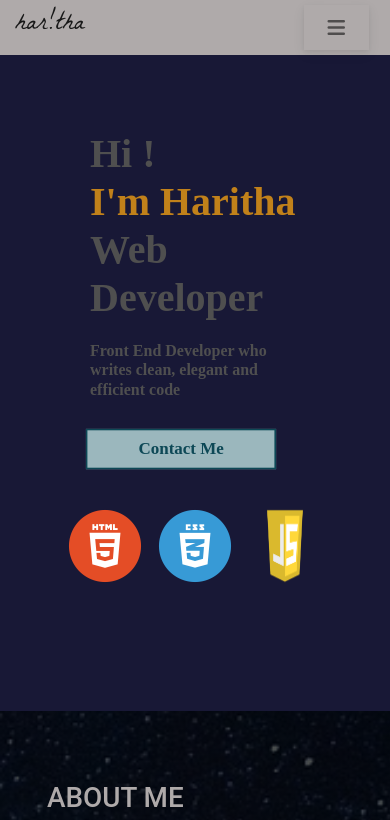
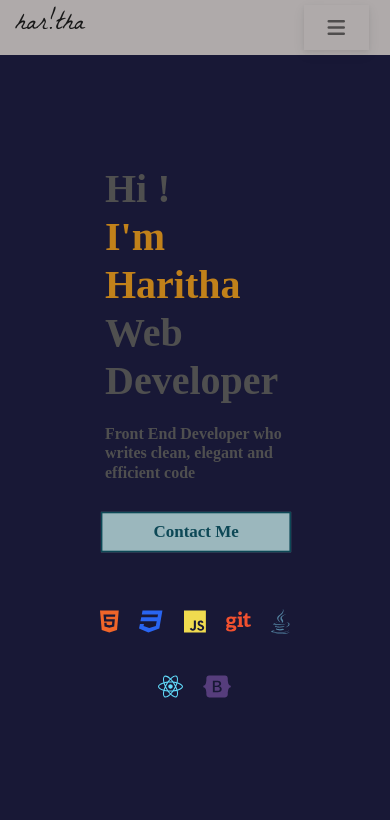
Before and after one commit to HarithaRaghu/Portfolio, a React (Create React App) app: page / in a window 390 px wide. Shown: the top 820 px of the page. Built offline with nearby package versions, Linux system fonts and the light colour scheme.

Commit message:
icons added in home

```diff
--- a/public/index.html
+++ b/public/index.html
@@ -2,7 +2,7 @@
 <html lang="en">
   <head>
     <meta charset="utf-8" />
-    <link rel="icon" href="%PUBLIC_URL%/favicon.ico" />
+    <link rel="icon" href="%PUBLIC_URL%/logoH.png" />
     <meta name="viewport" content="width=device-width, initial-scale=1" />
     <meta name="theme-color" content="#000000" />
     <meta
--- a/src/App.js
+++ b/src/App.js
@@ -1,6 +1,6 @@
 import './App.scss';
 import React from 'react';
-// import {Routes,Route} from 'react-router-dom';
+// import {BrowserRouter as Router,Routes,Route} from 'react-router-dom';
 import Navbar from './components/Navbar'
 import Home from './components/Home'
 import About from './components/About'
--- a/src/components/About/index.scss
+++ b/src/components/About/index.scss
@@ -70,11 +70,11 @@
             &::before{
               content: "";
               display: inline-block;
-              width: 100px;
+              width: 80px;
               color: rgb(188, 58, 58);
               margin-right: 15px;
               border-radius: 1px;
-              border:1px solid
+              border:1px solid;
             }
           }
 
--- a/src/components/Home/index.js
+++ b/src/components/Home/index.js
@@ -1,9 +1,8 @@
 import './index.scss'
 import { Link } from 'react-scroll';
 import { motion } from 'framer-motion';
-import htmlLogo from "../../assets/images/Home/html.png"
-import cssLogo from "../../assets/images/Home/CSS.png"
-import jsLogo from "../../assets/images/Home/JavaScript.png"
+import { FontAwesomeIcon } from '@fortawesome/react-fontawesome';
+import { faHtml5,faCss3,faJava,faJs,faReact,faGit,faBootstrap} from '@fortawesome/free-brands-svg-icons';
 
 const aboutVariants={
   initial:{
@@ -63,10 +62,43 @@ const Home=()=>{
 
 
           </motion.h1>
-            <div className='techstack-img'>
-            <img className='html' alt='htmllogo' src={htmlLogo}></img>
-            <img className='css' alt='csslogo' src={cssLogo}></img>
-            <img className='js' alt='jslogo' src={jsLogo}></img>
+            <div className='techstack-icon'>
+
+             <FontAwesomeIcon
+                  icon={faHtml5}
+                  color=" #F06529"
+                  className="anchor-icon"
+                  />
+                  <FontAwesomeIcon
+                  icon={faCss3}
+                  color="#2965f1"
+                  className="anchor-icon"
+                  />
+                  <FontAwesomeIcon
+                  icon={faJs}
+                  color=" #F0DB4F"
+                  className="anchor-icon"
+                  />
+                  <FontAwesomeIcon
+                  icon={faGit}
+                  color="#F1502F"
+                  className="anchor-icon"
+                  /> <br/><br/>
+                  <FontAwesomeIcon
+                  icon={faJava}
+                  color="#5382A1"
+                  className="anchor-icon"
+                  />
+                  <FontAwesomeIcon
+                  icon={faReact}
+                  color="#61DBFB"
+                  className="anchor-icon"
+                  />
+                  <FontAwesomeIcon
+                  icon={faBootstrap}
+                  color="#563d7c"
+                  className="anchor-icon"
+                  />
             </div>
         </div>
       );
--- a/src/components/Home/index.scss
+++ b/src/components/Home/index.scss
@@ -8,7 +8,7 @@
         font-family: 'Helvetica neu';
         font-weight: bolder;
         font-size: 60px;
-        margin-left: 200px;
+        margin-left: 150px;
         padding: 50px;
 
 
@@ -36,27 +36,16 @@
         }
 
     }
-    .techstack-img {
+    .techstack-icon {
 
-        .html{
-            width: 100px;
-            height: 100px;
-            top: 100px;
-            margin-right: 20px;
+           .anchor-icon{
+              padding: 20px;
+              font-size: 35px;
 
 
-        }
-        .css{
-            width: 100px;
-            height: 100px;
-            top: 50px;
+           }
 
-        }
-        .js{
-            width: 130px;
-            height: 90px;
-            top: 200px;
-        }
+
     }
 
 
@@ -64,30 +53,32 @@
 @media(max-width:768px){
     .text-zone{
 
-        padding: 120px 80px;
+        padding: 140px 80px;;
         flex-direction: column;
         h1{
             font-size: 40px;
             margin-left: 0;
-            padding: 10px;
+            padding: 25px;
 
             .contact-button{
                 margin-left: 35px;
             }
 
         }
-        .techstack-img{
-            display: flex;
-            justify-content: center;
-            align-items: center;
-            margin-top: 20px;
+        .techstack-icon{
+          display: flex;
+          flex-wrap: wrap;
+          justify-content: center;
+          align-items: center;
+          max-width: 400px;
+               .anchor-icon{
+                margin-top: 20px;
+                padding: 10px;
+                font-size: 25px;
 
-        .html,.css,.js{
-                 width: 80px;
-                 height: 80px;
-                 top: 0;
-                 margin: 5px;
-        }
+               }
+
+
     }
     }
 }
--- a/src/components/Projects/index.js
+++ b/src/components/Projects/index.js
@@ -15,16 +15,16 @@ const Projects=()=>{
             <div className='project-container' >
           <div className='projects-1'>
               <h4>Blockchain-Based Government Project Fund Tracking and Management System</h4>
-                <a href="https://link.springer.com/chapter/10.1007/978-981-16-0878-0_38" target='_blank' rel="noreferrer" className='project-link' >Learn more</a>
+                <a href="https://link.springer.com/chapter/10.1007/978-981-16-0878-0_38" target='_blank' rel="noreferrer" className='project-link' >More Details</a>
           </div>
 
           <div className='projects-1'>
                <h4>Responsive Ecommerce Website Using HTML, CSS & JavaScript</h4>
-               <a href="https://github.com/HarithaRaghu?tab=repositories" target='_blank' rel="noreferrer" className='project-link'>Learn more</a>
+               <a href="https://github.com/HarithaRaghu?tab=repositories" target='_blank' rel="noreferrer" className='project-link'>More Details</a>
           </div>
           <div className='projects-1'>
               <h4>Expense Tracker Web Application Using React Js  </h4>
-              <a href="https://github.com/HarithaRaghu?tab=repositories" target='_blank' rel="noreferrer" className='project-link'>Learn more</a>
+              <a href="https://github.com/HarithaRaghu?tab=repositories" target='_blank' rel="noreferrer" className='project-link'>More Details</a>
           </div>
           </div>
         </div>
--- a/src/components/Projects/index.scss
+++ b/src/components/Projects/index.scss
@@ -1,5 +1,5 @@
-$link-bottom-margin: 10px;
-$link-right-margin: 10px;
+$link-bottom-margin: 20px;
+$link-right-margin: 30px;
 .projects{
     background-color: rgb(188, 58, 58);
     padding: 50px;
@@ -29,9 +29,9 @@ $link-right-margin: 10px;
         position: absolute;
         font-size: 15px;
         color:  #e2dddd;
+        text-decoration: underline;
         bottom: $link-bottom-margin;
         right: $link-right-margin;
-        transition: opacity 0.3s ease;
        }
     }
 }
--- /dev/null
+++ b/src/resume-download.html
@@ -0,0 +1,24 @@
+<!DOCTYPE html>
+<html lang="en">
+<head>
+    <meta charset="UTF-8">
+    <meta name="viewport" content="width=device-width, initial-scale=1.0">
+    <title>Document</title>
+</head>
+<style>
+body {
+    background-color: #c4bbbb;
+    font-family: Arial, sans-serif;
+}
+
+h2 {
+    color: #333;
+    text-align: center;
+    margin-top: 300px;
+}
+</style>
+<body>
+
+    <h2>Downloading........</h2>
+</body>
+</html>
```
Also changed, not shown: public/logoH.png (added), src/components/Hamburger/index.scss (deleted), src/components/Projects/dist/index.css (deleted).
